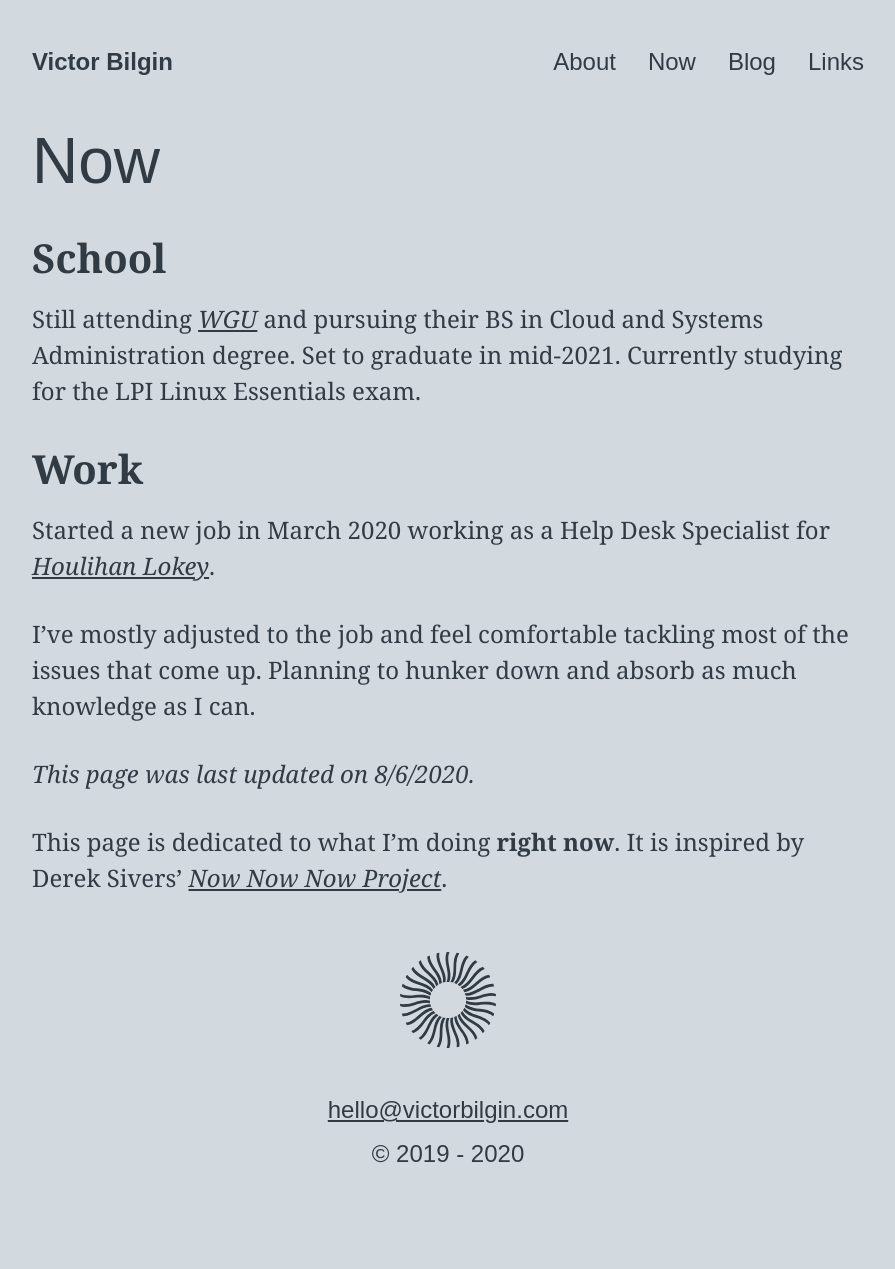
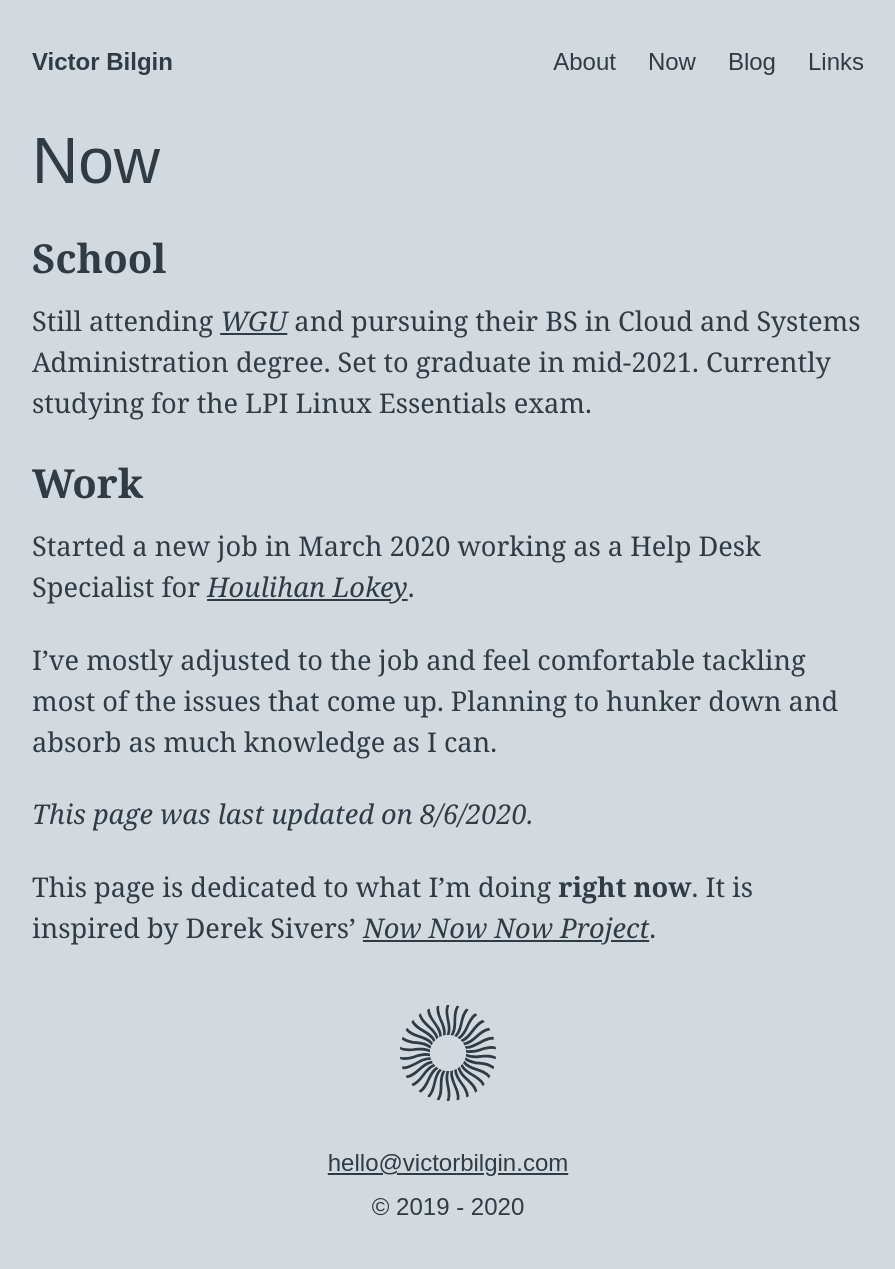
Before and after one commit to vbilgin/vb-v6, a Jekyll site: the page built from _pages/now.md, in a window 1280 px wide. Shown: the whole page, without its empty margins (192-1087 px from the left). Built offline with Jekyll 4.4.1, drawn with Linux system fonts in a browser that asks for light colours; some web fonts are replaced; before the commit the page ends 1216 px from its top, so only the background shows below that.

Commit message:
Corrected fonts to use Minion Pro

```diff
--- a/_sass/utilities/_mixins.scss
+++ b/_sass/utilities/_mixins.scss
@@ -3,7 +3,7 @@
 }
 
 @mixin ff-serif {
-    font-family: 'Minion Pro', 'Georgia', serif;
+    font-family: 'minion-pro', 'Georgia', serif;
 }
 
 @mixin f-title ($title-margin-b: 2rem) {
@@ -14,52 +14,52 @@
 }
 
 @mixin f-body {
-    font-family: 'Minion Pro', 'Georgia', serif;
+    font-family: 'minion-pro', 'Georgia', serif;
     font-weight: normal;
-    font-size: 1.5rem;
+    font-size: 1.7rem;
     line-height: 1.5;
     margin-bottom: 2rem;
 }
 
 @mixin f-heading-1 {
-    font-family: 'Minion Pro', 'Georgia', serif;
+    font-family: 'minion-pro', 'Georgia', serif;
     font-size: 2.5rem;
     margin-bottom: 1rem;
 }
 
 @mixin f-heading-2 {
-    font-family: 'Minion Pro', 'Georgia', serif;
+    font-family: 'minion-pro', 'Georgia', serif;
     font-size: 2rem;
     margin-bottom: 1rem;
 }
 
 @mixin f-heading-3 {
-    font-family: 'Minion Pro', 'Georgia', serif;
+    font-family: 'minion-pro', 'Georgia', serif;
     font-size: 1.5rem;
     margin-bottom: 1rem;
 }
 
 @mixin f-heading-4 {
-    font-family: 'Minion Pro', 'Georgia', serif;
+    font-family: 'minion-pro', 'Georgia', serif;
     font-size: 1.25rem;
     margin-bottom: 1rem;
 }
 
 @mixin f-heading-5 {
-    font-family: 'Minion Pro', 'Georgia', serif;
+    font-family: 'minion-pro', 'Georgia', serif;
     font-size: 1rem;
     margin-bottom: 1rem;
 }
 
 @mixin f-heading-6 {
-    font-family: 'Minion Pro', 'Georgia', serif;
+    font-family: 'minion-pro', 'Georgia', serif;
     font-size: 0.83rem;
     margin-bottom: 1rem;
 }
 
 @mixin list {
-    font-family: 'Minion Pro', Georgia, serif;
-    font-size: 1.5rem;
+    font-family: 'minion-pro', Georgia, serif;
+    font-size: 1.7rem;
 
     margin-left: 2rem;
     margin-bottom: 2rem;
```
Also changed, not shown: 1 other file.
